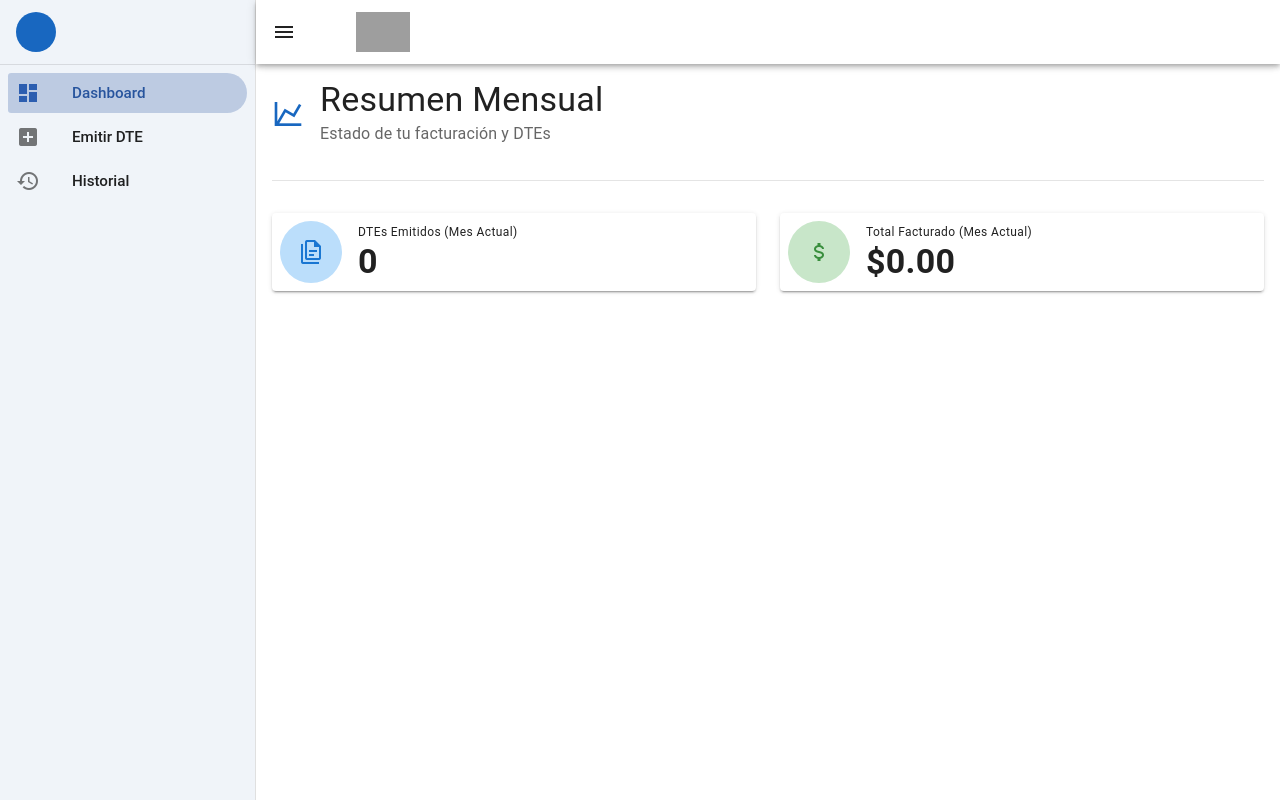
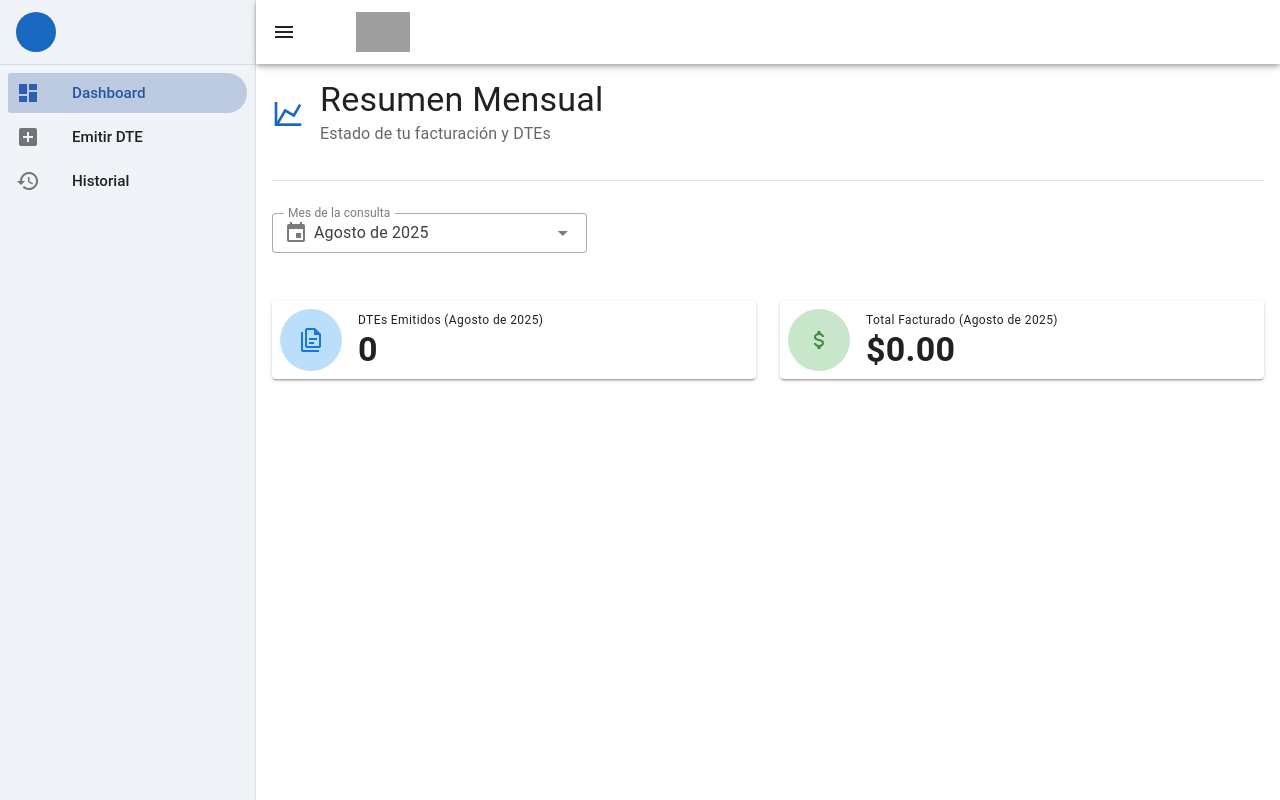
Before and after one commit to zenonburgos/facturaciondte_front, a Nuxt app: page / in a window 1280 px wide. Built offline with nearby package versions, Linux system fonts and the light colour scheme; no server answers; grey boxes are pictures that could not be loaded.

Commit message:
Muestra totales por meses en dashboard

```diff
--- a/pages/index.vue
+++ b/pages/index.vue
@@ -8,6 +8,21 @@
       </div>
     </div>
     <v-divider class="my-8"></v-divider>
+    <v-row align="center" class="mb-6">
+      <v-col cols="12" sm="5" md="4">
+        <v-select
+          v-model="selectedMonth"
+          :items="monthList"
+          item-title="title"
+          item-value="value"
+          label="Mes de la consulta"
+          prepend-inner-icon="mdi-calendar"
+          variant="outlined"
+          density="compact"
+          hide-details
+        ></v-select>
+      </v-col>
+    </v-row>
     <v-alert
       v-if="contingency.pendingCount > 0"
       type="warning"
@@ -32,13 +47,14 @@
 
     <v-row>
       <v-col cols="12" md="6">
-        <v-card class="pa-2" elevation="2">
+        <NuxtLink to="/historial" class="text-decoration-none">
+        <v-card class="pa-2" elevation="2" hover>
           <div class="d-flex align-center">
             <v-avatar color="blue-lighten-4" size="62" class="mr-4">
               <v-icon color="blue-darken-2">mdi-file-document-multiple-outline</v-icon>
             </v-avatar>
             <div>
-              <p class="text-caption">DTEs Emitidos (Mes Actual)</p>
+              <p class="text-caption">DTEs Emitidos ({{ formattedDisplayMonth }})</p>
               <p class="text-h4 font-weight-bold">
                 <span v-if="!loading">{{ summary.dtes_del_mes }}</span>
                 <v-progress-circular v-else indeterminate size="32"></v-progress-circular>
@@ -46,16 +62,18 @@
             </div>
           </div>
         </v-card>
+        </NuxtLink>
       </v-col>
 
       <v-col cols="12" md="6">
-        <v-card class="pa-2" elevation="2">
+        <NuxtLink to="/historial" class="text-decoration-none">
+        <v-card class="pa-2" elevation="2" hover>
           <div class="d-flex align-center">
             <v-avatar color="green-lighten-4" size="62" class="mr-4">
               <v-icon color="green-darken-2">mdi-currency-usd</v-icon>
             </v-avatar>
             <div>
-              <p class="text-caption">Total Facturado (Mes Actual)</p>
+              <p class="text-caption">Total Facturado ({{ formattedDisplayMonth }})</p>
               <p class="text-h4 font-weight-bold">
                 <span v-if="!loading">${{ summary.total_facturado_mes?.toLocaleString('en-US', { minimumFractionDigits: 2, maximumFractionDigits: 2 }) }}</span>
                 <v-progress-circular v-else indeterminate size="32"></v-progress-circular>
@@ -63,13 +81,14 @@
             </div>
           </div>
         </v-card>
+        </NuxtLink>
       </v-col>
     </v-row>
   </div>
 </template>
 
 <script setup>
-import { ref, onMounted } from 'vue';
+import { ref, onMounted, computed, watch } from 'vue';
 import { useNuxtApp } from '#app';
 import { useNotificationStore } from '~/stores/notifications';
 
@@ -82,19 +101,65 @@ const summary = ref({
   total_facturado_mes: 0,
 });
 
-// Mantengo tu lógica de contingencia en un objeto para mayor orden
 const contingency = ref({
   isProcessing: false,
   pendingCount: 0,
 });
 
+// --- ESTADO Y LÓGICA PARA EL NUEVO SELECTOR DE MES ---
+
+const selectedMonth = ref(''); // Guardará el valor 'YYYY-MM'
+const monthList = ref([]); // Almacenará la lista de meses para el dropdown
+
+// Función para generar la lista de meses
+function generateMonthList() {
+  const months = [];
+  const currentDate = new Date();
+  for (let i = 0; i < 24; i++) { // Generamos los últimos 24 meses
+    const date = new Date(currentDate.getFullYear(), currentDate.getMonth() - i, 1);
+    const year = date.getFullYear();
+    const month = (date.getMonth() + 1).toString().padStart(2, '0');
+
+    // Formateamos el texto para mostrar (ej: "Septiembre de 2025")
+    const displayFormat = date.toLocaleDateString('es-SV', { month: 'long', year: 'numeric' });
+    const capitalizedDisplay = displayFormat.charAt(0).toUpperCase() + displayFormat.slice(1);
+
+    months.push({
+      title: capitalizedDisplay,
+      value: `${year}-${month}`, // ej: '2025-09'
+    });
+  }
+  monthList.value = months;
+  // Establecemos el mes actual como valor por defecto al cargar
+  if (months.length > 0) {
+    selectedMonth.value = months[0].value;
+  }
+}
+
+// --- PROPIEDADES COMPUTADAS ---
+
+// Propiedad para mostrar el nombre del mes seleccionado en los títulos de los cards
+const formattedDisplayMonth = computed(() => {
+  const found = monthList.value.find(m => m.value === selectedMonth.value);
+  return found ? found.title : 'Mes Actual';
+});
+
+// --- LÓGICA DE CARGA DE DATOS ---
+
 async function fetchDashboardData() {
+  loading.value = true;
   try {
-    const data = await $api('/api/dashboard-summary');
+    const data = await $api('/api/dashboard-summary', {
+      params: {
+        month: selectedMonth.value // Usamos directamente el valor 'YYYY-MM'
+      }
+    });
     summary.value = data;
   } catch (error) {
     console.error("Error al cargar el resumen del dashboard:", error);
     notificationStore.showNotification({ message: 'No se pudo cargar la información del dashboard.', color: 'error' });
+  } finally {
+    loading.value = false;
   }
 }
 
@@ -107,12 +172,19 @@ async function fetchContingencySummary() {
   }
 }
 
-onMounted(async () => {
-  loading.value = true;
-  await Promise.all([
-    fetchDashboardData(),
-    fetchContingencySummary()
-  ]);
-  loading.value = false;
+// --- OBSERVADOR (WATCHER) ---
+// Cada vez que 'selectedMonth' cambie, volvemos a llamar a la API
+watch(selectedMonth, (newValue) => {
+  if (newValue) { // Nos aseguramos de que no sea una selección vacía
+    fetchDashboardData();
+  }
+});
+
+onMounted(() => {
+  generateMonthList(); // Generamos la lista de meses al montar el componente
+
+  // Las llamadas a la API se dispararán automáticamente gracias al watcher
+  // cuando 'selectedMonth' obtenga su valor inicial.
+  fetchContingencySummary();
 });
 </script>
```
